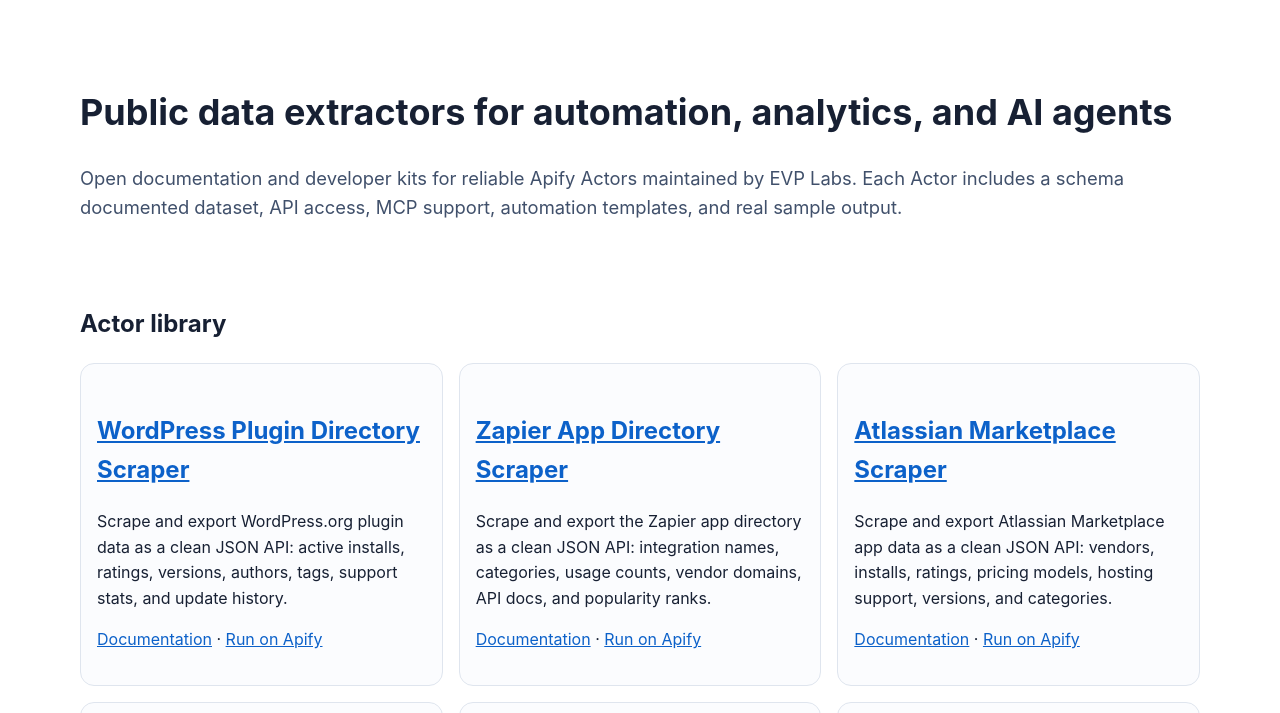
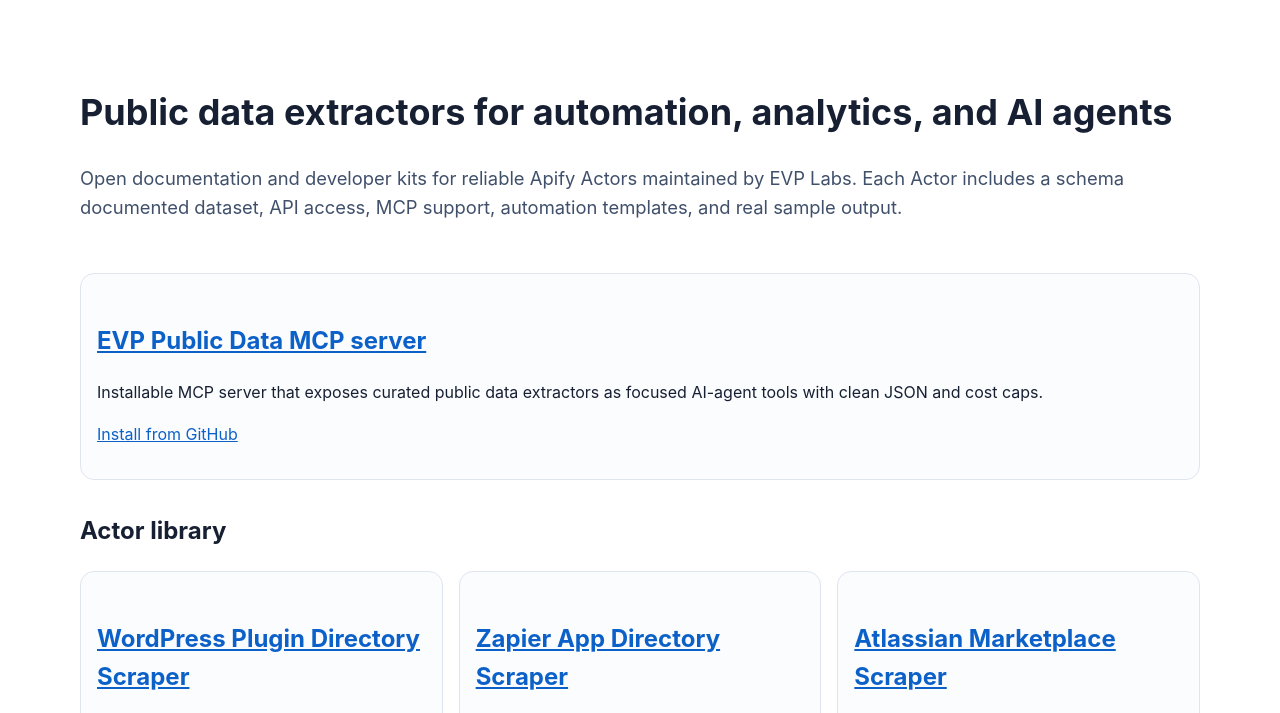
Before and after one commit to intius/evp-labs-data-extractors, a plain HTML site: page docs/index.html in a window 1280 px wide. Shown: the part 60-773 px from the top of the page. Drawn offline with Linux system fonts and the light colour scheme.

Commit message:
Sync scraper distribution kit

```diff
--- a/docs/index.html
+++ b/docs/index.html
@@ -15,6 +15,7 @@
 <h1>Public data extractors for automation, analytics, and AI agents</h1>
 <p class="lead">Open documentation and developer kits for reliable Apify Actors maintained by EVP Labs. Each Actor includes a schema documented dataset, API access, MCP support, automation templates, and real sample output.</p>
 </section>
+<section class="card"><h2><a href="https://github.com/intius/evp-public-data-mcp">EVP Public Data MCP server</a></h2><p>Installable MCP server that exposes curated public data extractors as focused AI-agent tools with clean JSON and cost caps.</p><p><a href="https://github.com/intius/evp-public-data-mcp">Install from GitHub</a></p></section>
 <h2 id="actors">Actor library</h2>
 <div class="grid"><section class="card"><h2><a href="https://intius.github.io/evp-labs-data-extractors/actors/wordpress-plugin-directory/">WordPress Plugin Directory Scraper</a></h2><p>Scrape and export WordPress.org plugin data as a clean JSON API: active installs, ratings, versions, authors, tags, support stats, and update history.</p><p><a href="https://intius.github.io/evp-labs-data-extractors/actors/wordpress-plugin-directory/">Documentation</a> · <a href="https://apify.com/evpp/wordpress-plugin-directory">Run on Apify</a></p></section>
 <section class="card"><h2><a href="https://intius.github.io/evp-labs-data-extractors/actors/zapier-app-directory/">Zapier App Directory Scraper</a></h2><p>Scrape and export the Zapier app directory as a clean JSON API: integration names, categories, usage counts, vendor domains, API docs, and popularity ranks.</p><p><a href="https://intius.github.io/evp-labs-data-extractors/actors/zapier-app-directory/">Documentation</a> · <a href="https://apify.com/evpp/zapier-app-directory">Run on Apify</a></p></section>
```
Also changed, not shown: docs/llms.txt.
